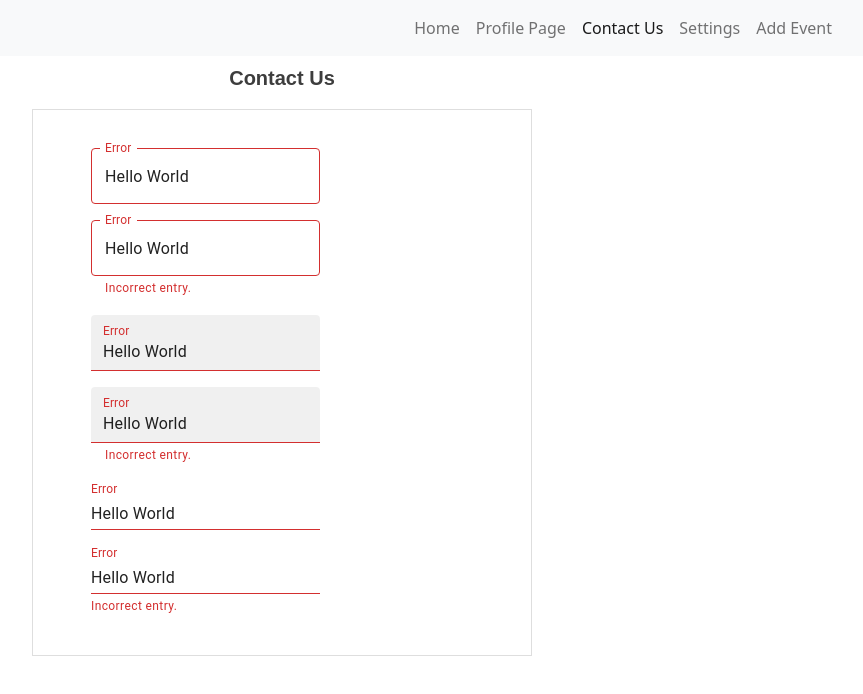
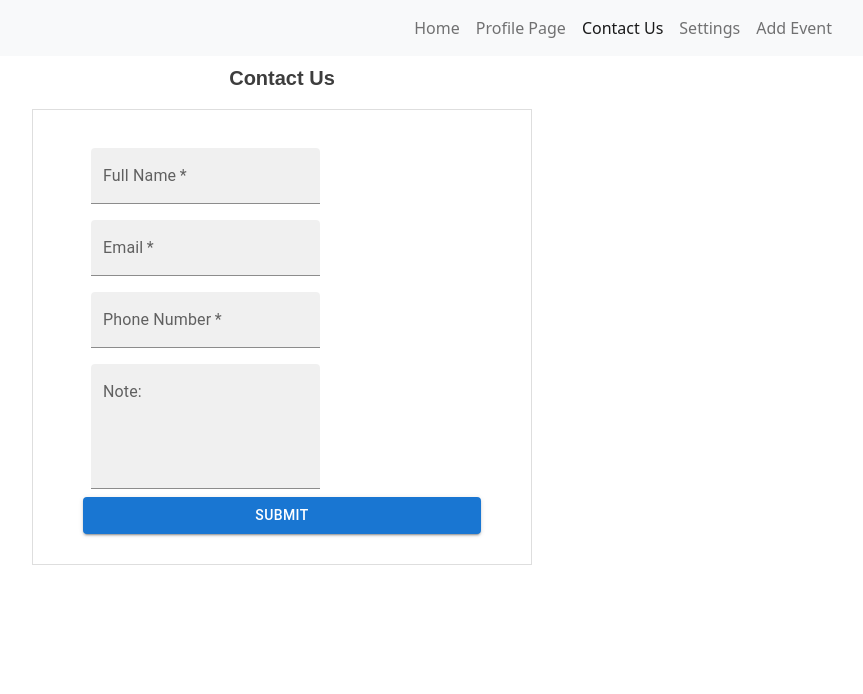
Before and after one commit to asingh19app/TODO-APP, a React (Create React App) app in the folder todo-app/: page /contactus in a window 1280 px wide. Shown: the top 694 px of the page, without its empty margins (358-1221 px from the left). Built offline with nearby package versions, Linux system fonts and the light colour scheme.

Commit message:
adding contact form

```diff
--- a/todo-app/src/pages/ContactUs.js
+++ b/todo-app/src/pages/ContactUs.js
@@ -2,6 +2,7 @@ import * as React from 'react';
 import Box from '@mui/material/Box';
 import TextField from '@mui/material/TextField';
 import NavBar from '../components/NavBar';
+import Button from '@mui/material/Button'
 
 export default function ContactUs() {
   return (
@@ -18,53 +19,38 @@ export default function ContactUs() {
     >
       <div>
         <TextField
-          error
-          id="outlined-error"
-          label="Error"
-          defaultValue="Hello World"
-        />
-        <TextField
-          error
-          id="outlined-error-helper-text"
-          label="Error"
-          defaultValue="Hello World"
-          helperText="Incorrect entry."
-        />
-      </div>
-      <div>
-        <TextField
-          error
-          id="filled-error"
-          label="Error"
-          defaultValue="Hello World"
+          required
+          id="filled-required"
+          label="Full Name"
+          defaultValue=""
           variant="filled"
         />
-        <TextField
-          error
-          id="filled-error-helper-text"
-          label="Error"
-          defaultValue="Hello World"
-          helperText="Incorrect entry."
+         <TextField
+          required
+          id="filled-required"
+          label="Email"
+          defaultValue=""
           variant="filled"
         />
       </div>
       <div>
-        <TextField
-          error
-          id="standard-error"
-          label="Error"
-          defaultValue="Hello World"
-          variant="standard"
+      <TextField
+          required
+          id="filled-required"
+          label="Phone Number"
+          defaultValue=""
+          variant="filled"
         />
-        <TextField
-          error
-          id="standard-error-helper-text"
-          label="Error"
-          defaultValue="Hello World"
-          helperText="Incorrect entry."
-          variant="standard"
-        />
+         <TextField
+          id="filled-multiline-static"
+          label="Note:"
+          multiline
+          rows={4}
+          defaultValue=""
+          variant="filled"
+          />
       </div>
+      <Button variant="contained">Submit</Button>
     </Box>
     </>
   );
```
